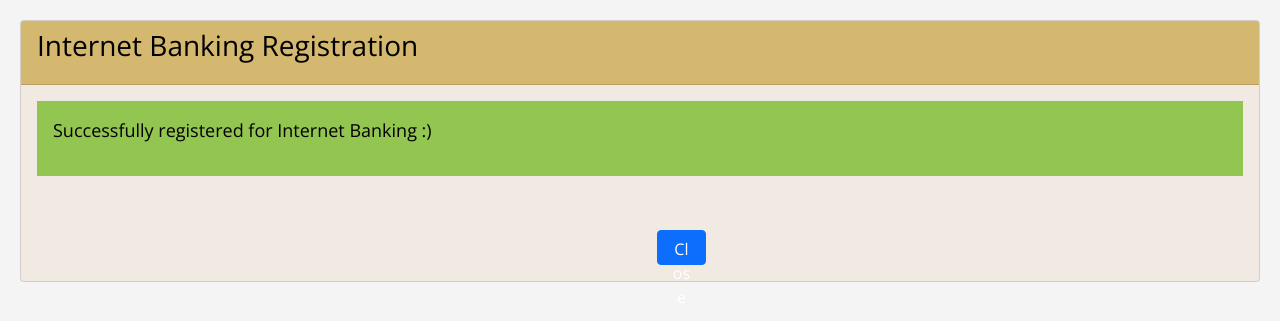
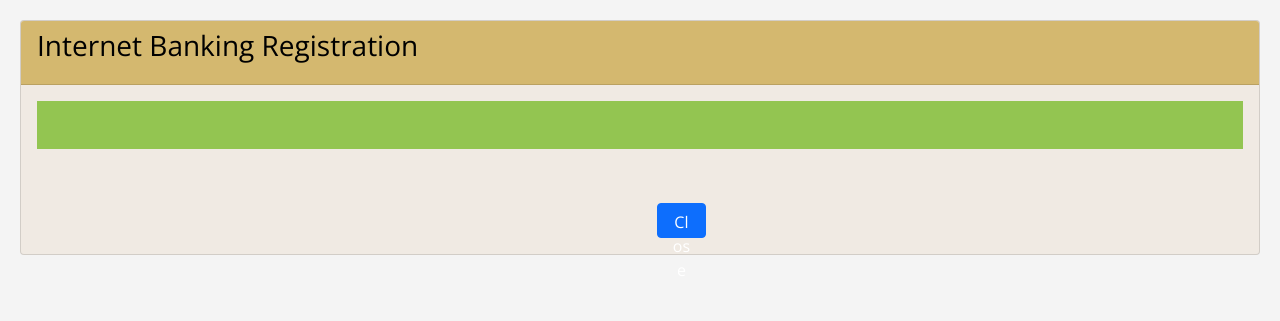
Before and after one commit to Akhila1019/Online-Banking, a Flask app: page /success in a window 1280 px wide. Shown: the top 321 px of the page. Run offline with Flask 2, Linux system fonts and the light colour scheme; the visitor is signed in with stand-in values (Sample User, id 1); some web fonts are replaced.

Commit message:
Created custom success messages

```diff
--- a/templates/success.html
+++ b/templates/success.html
@@ -6,7 +6,7 @@
           </div>
           <div class="card-body" style="font-size: large;" >
             <div class="card-body form-row" style="background-color: rgb(147, 197, 81);color: black;">
-                <p>Successfully registered for Internet Banking :)</p>
+                <p> {{ msg }}</p>
             </div></br></br>
             <div style="margin-left: 620px;">
               <button class="btn btn-primary col-1" onclick="location.href='home'">Close</button>
```
